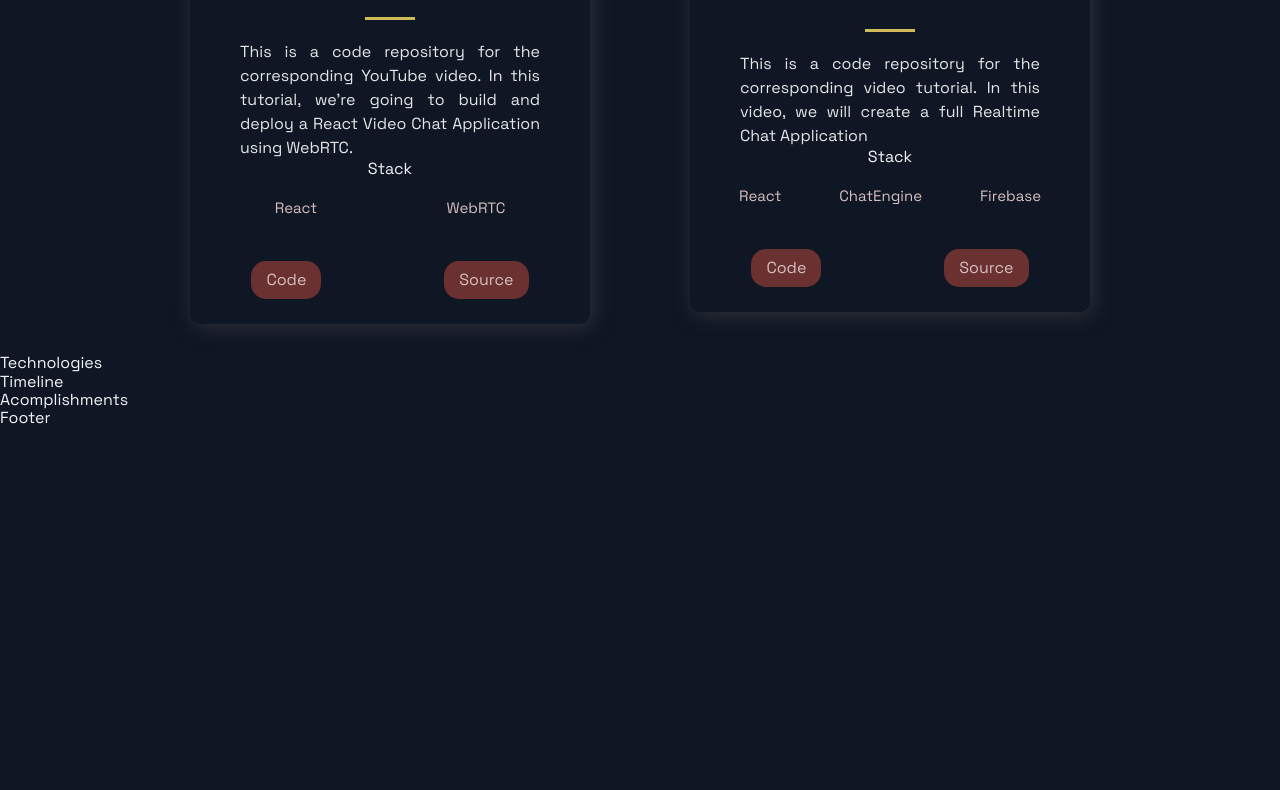
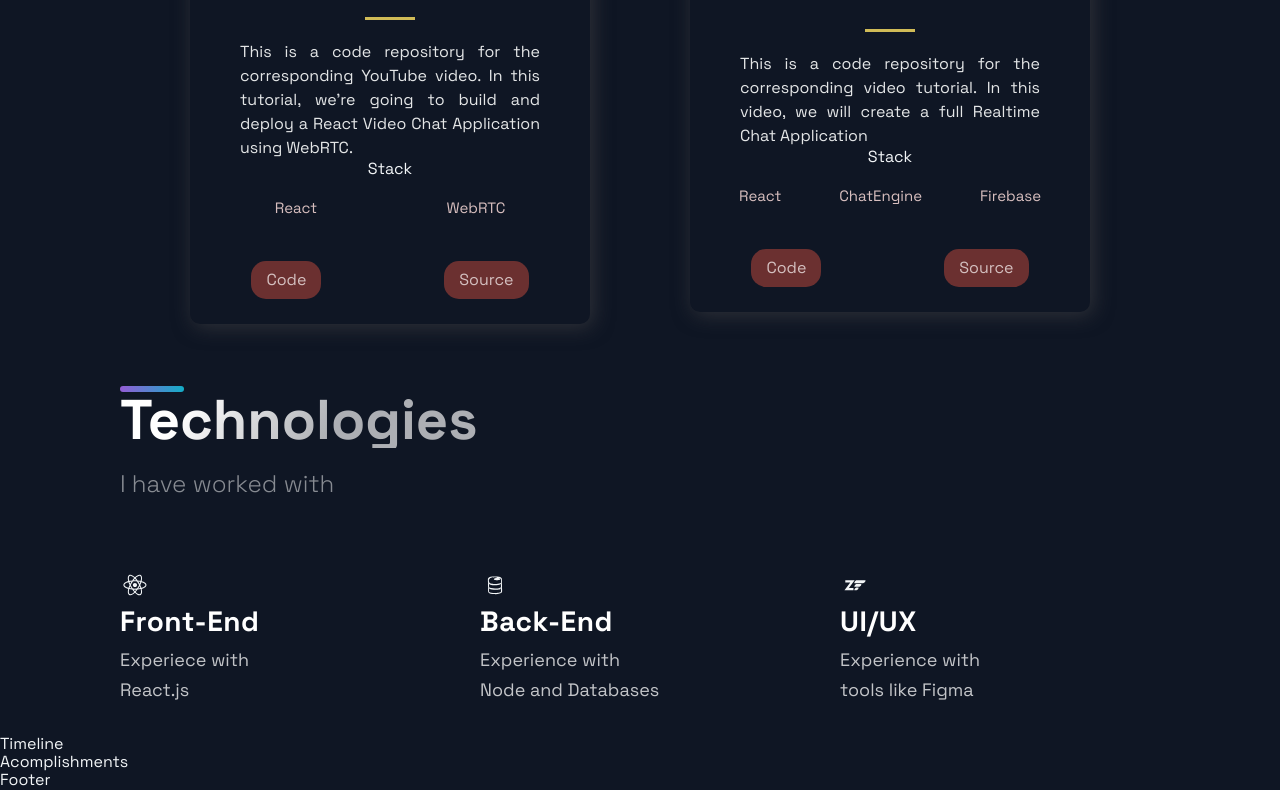
Before and after one commit to sayandip18/next-portfolio, a Next.js app: page / in a window 1280 px wide. Shown: the part 1664-2454 px from the top of the page. Before the commit the page ends 2092 px from the top, so only its background shows below. Built offline with nearby package versions, Linux system fonts and the light colour scheme.

Commit message:
change favicon and add tech section

```diff
--- a/src/components/Technologies/Technologies.js
+++ b/src/components/Technologies/Technologies.js
@@ -4,9 +4,49 @@
 import { List, ListContainer, ListItem, ListParagraph, ListTitle } from './TechnologiesStyles';
 
 const Technologies = () =>  (
-  <div>
-    Technologies
-  </div>
+  <Section id="tech">
+    <SectionDivider/>
+    <SectionTitle>Technologies</SectionTitle>
+    <SectionText>I have worked with</SectionText>
+    <List>
+    <ListItem>
+        <picture>
+          <DiReact size="3rem" />
+        </picture>
+        <ListContainer>
+          <ListTitle>Front-End</ListTitle>
+          <ListParagraph>
+            Experiece with <br />
+            React.js
+          </ListParagraph>
+        </ListContainer>
+      </ListItem>
+      <ListItem>
+        <picture>
+          <DiFirebase size="3rem" />
+        </picture>
+        <ListContainer>
+          <ListTitle>Back-End</ListTitle>
+          <ListParagraph>
+            Experience with <br />
+            Node and Databases
+          </ListParagraph>
+        </ListContainer>
+      </ListItem>
+      <ListItem>
+        <picture>
+          <DiZend size="3rem" />
+        </picture>
+        <ListContainer>
+          <ListTitle>UI/UX</ListTitle>
+          <ListParagraph>
+            Experience with <br />
+            tools like Figma
+          </ListParagraph>
+        </ListContainer>
+      </ListItem>
+    </List>
+  </Section>
 );
 
 export default Technologies;
```
Also changed, not shown: 1 other file (tests, documents, lock files or other folders).
